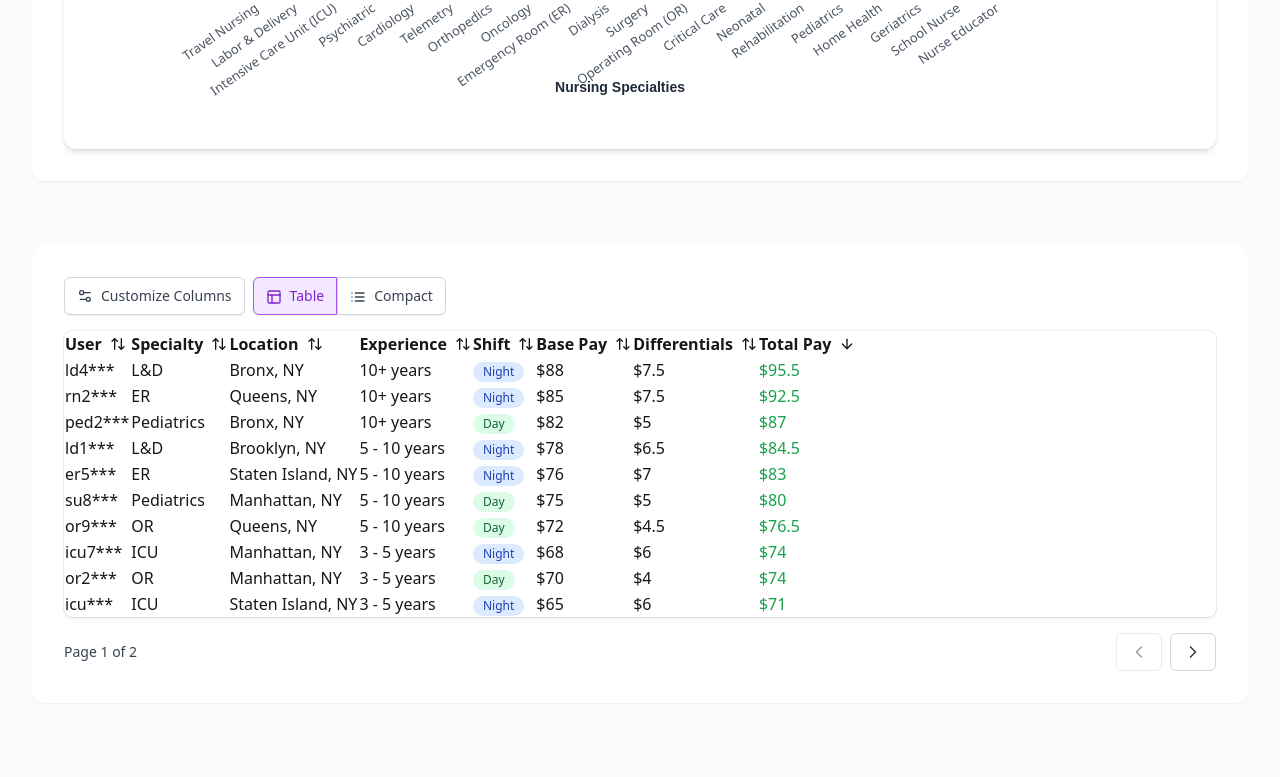
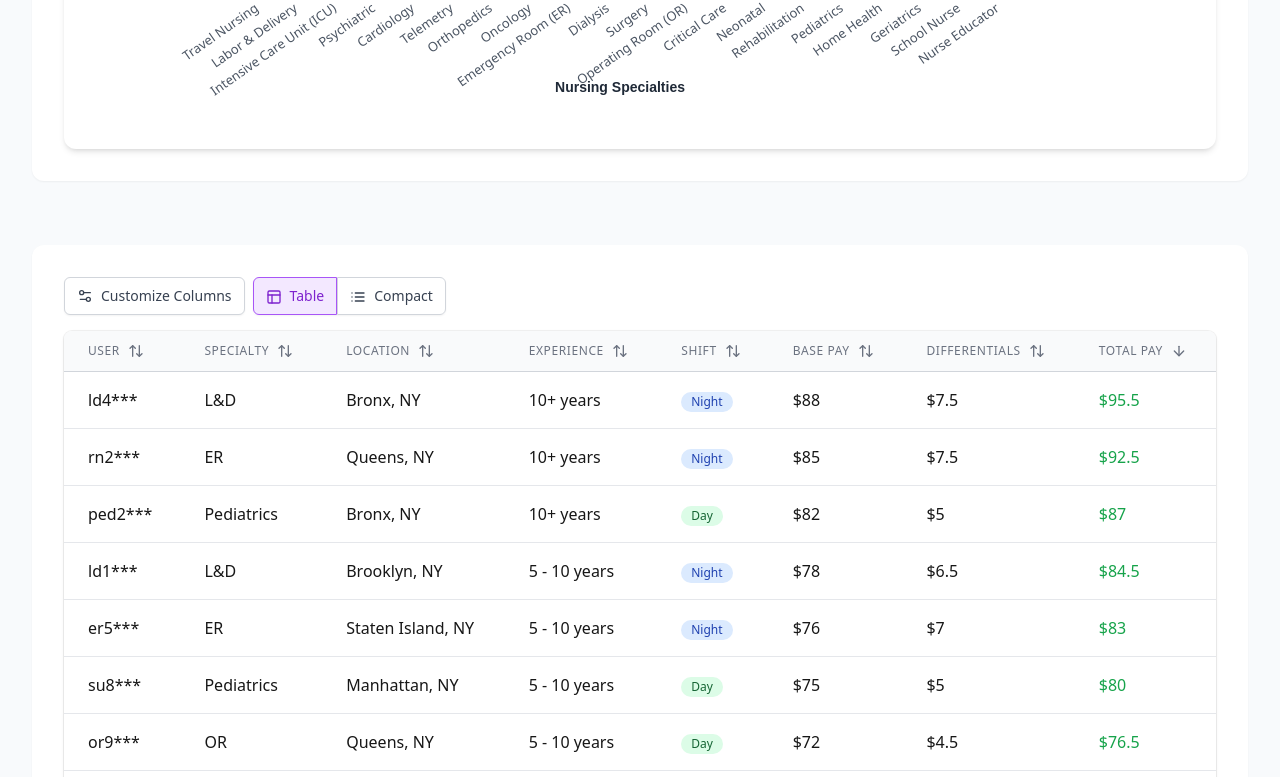
Before and after one commit to Fine-Nursing/nursing-project, a Next.js app: page /dashboard in a window 1280 px wide. Shown: the part 2023-2800 px from the top of the page. Built offline with nearby package versions, Linux system fonts and the light colour scheme.

Commit message:
table View design

```diff
--- a/src/app/page.tsx
+++ b/src/app/page.tsx
@@ -1,5 +1,3 @@
-import NursingGraph2 from 'src/components/graph';
-
 export default function HomePage() {
   return (
     <div>
@@ -10,7 +8,6 @@ export default function HomePage() {
         <p className="mb-8">
           Explore our dashboard for personalized nursing positions and insights.
         </p>
-        <NursingGraph2 />
         <div className="w-full" />
       </main>
     </div>
--- a/src/components/table/NursingCompensationTable/TableView.tsx
+++ b/src/components/table/NursingCompensationTable/TableView.tsx
@@ -2,7 +2,6 @@
 
 import React from 'react';
 import { ArrowUpDown, ArrowUp, ArrowDown } from 'lucide-react';
-
 import type {
   ColumnInstance,
   HeaderGroup,
@@ -46,15 +45,15 @@ export default function TableView({
   };
 
   return (
-    <table {...getTableProps()}>
-      <thead>
+    <table {...getTableProps()} className="min-w-full divide-y divide-gray-300">
+      <thead className="bg-gray-50">
         {headerGroups.map((headerGroup) => {
           const { key: groupKey, ...restGroupProps } =
             headerGroup.getHeaderGroupProps();
           return (
             <tr key={groupKey} {...restGroupProps}>
               {headerGroup.headers.map((col) => {
-                // (1) col을 ColumnInstance<Data> & UseSortByColumnProps<Data> 로 캐스팅
+                // (1) col을 ColumnInstance<Data> & UseSortByColumnProps<Data>로 캐스팅
                 const column = col as unknown as ColumnInstance<Data> &
                   UseSortByColumnProps<Data>;
 
@@ -63,10 +62,13 @@ export default function TableView({
                   column.getHeaderProps(sortProps);
 
                 return (
-                  <th key={columnKey} {...restColumnProps}>
+                  <th
+                    key={columnKey}
+                    {...restColumnProps}
+                    className="px-6 py-3 text-left text-xs font-medium text-gray-500 uppercase tracking-wider"
+                  >
                     <div className="flex items-center space-x-2">
                       <span>{column.render('Header')}</span>
-                      {/* (2) canSort, isSorted 등도 여기서 정상 인식 */}
                       {column.canSort && renderSortIcon(column)}
                     </div>
                   </th>
@@ -76,16 +78,23 @@ export default function TableView({
           );
         })}
       </thead>
-      <tbody {...getTableBodyProps()}>
+      <tbody
+        {...getTableBodyProps()}
+        className="bg-white divide-y divide-gray-200"
+      >
         {page.map((row) => {
           prepareRow(row);
           const { key: rowKey, ...restRowProps } = row.getRowProps();
           return (
-            <tr key={rowKey} {...restRowProps}>
+            <tr key={rowKey} {...restRowProps} className="hover:bg-gray-50">
               {row.cells.map((cell) => {
                 const { key: cellKey, ...restCellProps } = cell.getCellProps();
                 return (
-                  <td key={cellKey} {...restCellProps}>
+                  <td
+                    key={cellKey}
+                    {...restCellProps}
+                    className="px-6 py-4 whitespace-nowrap"
+                  >
                     {cell.render('Cell')}
                   </td>
                 );
```
